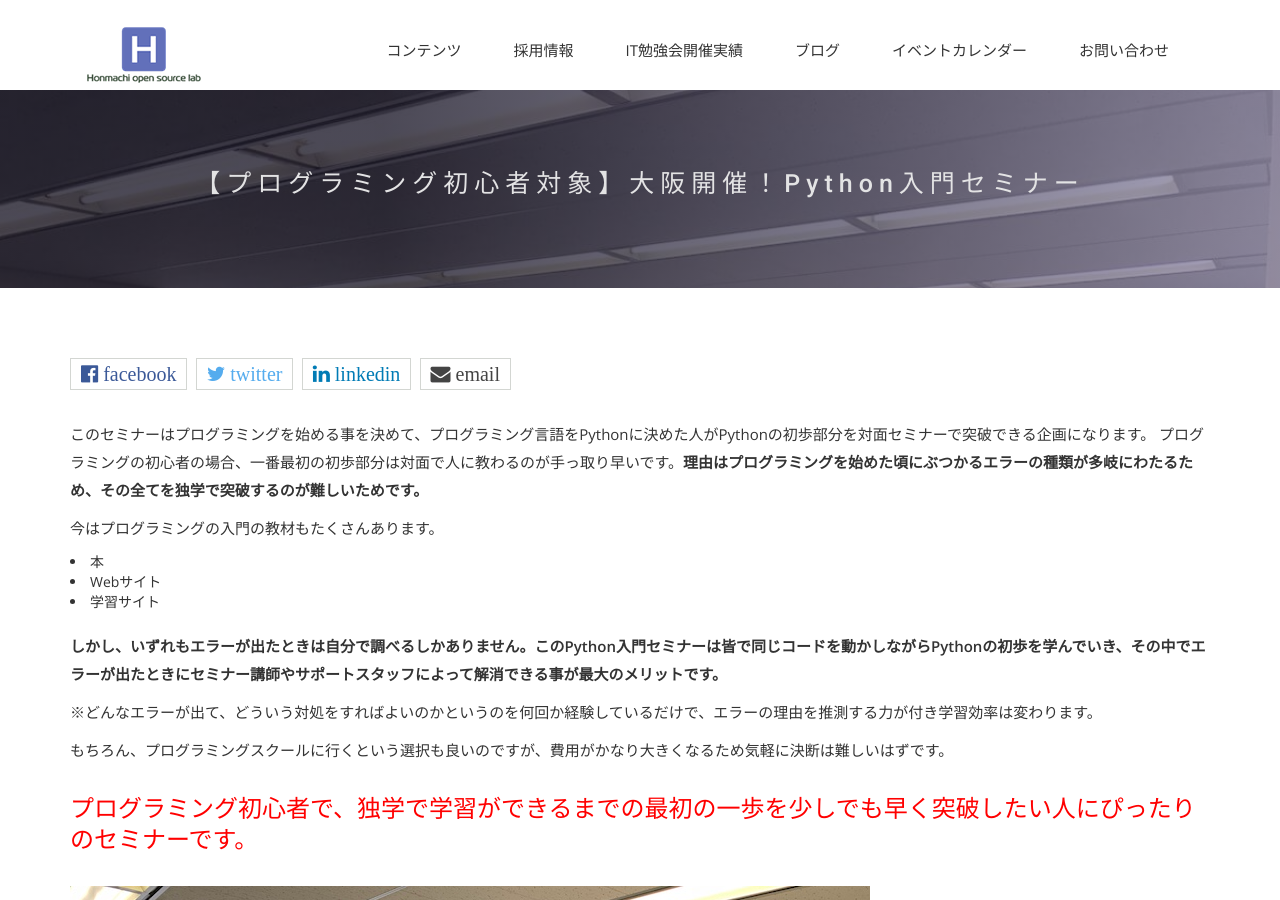
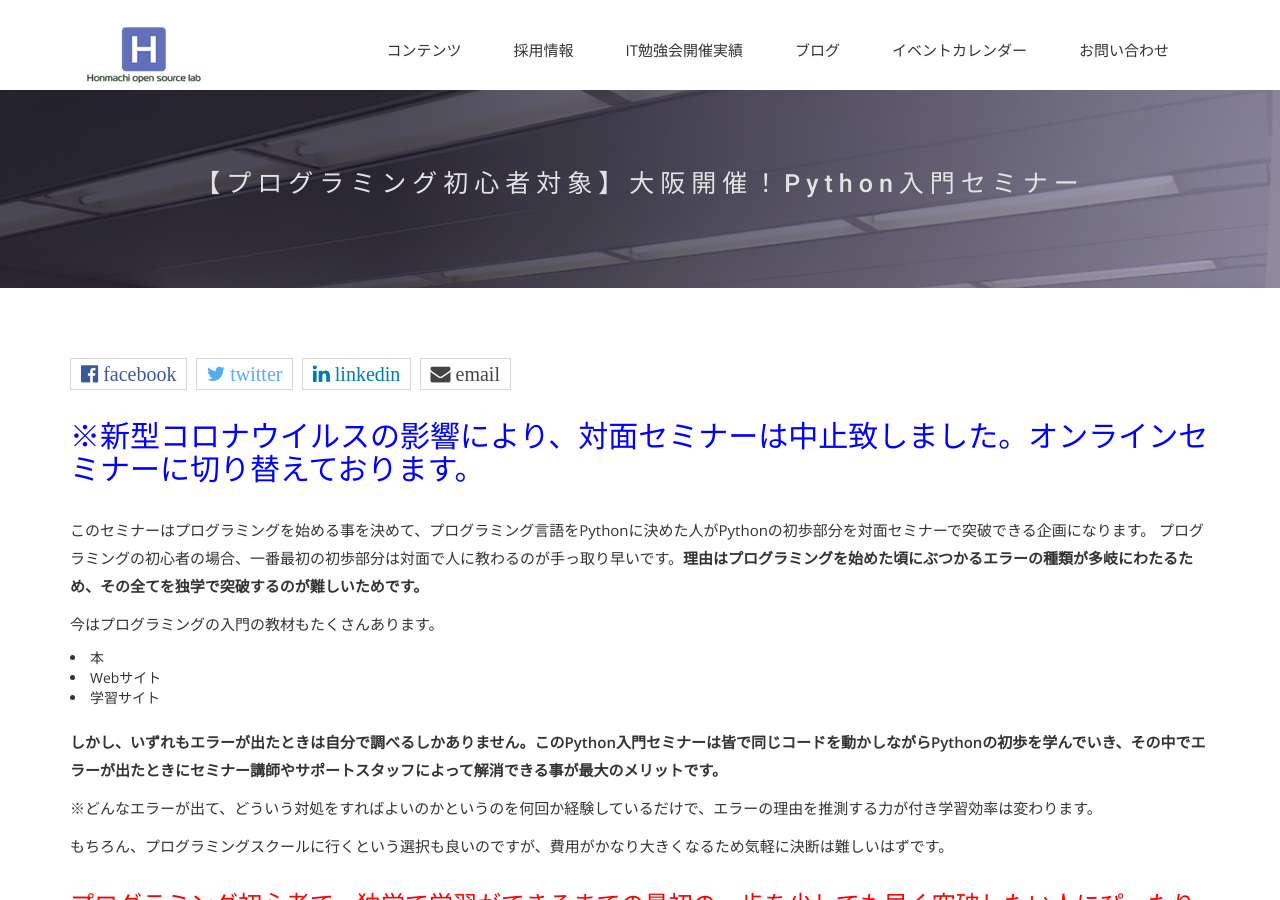
Before and after one commit to hommachi-open-source-lab/hommachi-open-source-lab.github.io, a Jekyll site: the page built from contents/study/python_seminar_for_beginners.html, in a window 1280 px wide and 900 px high. Built offline with Jekyll 4.4.1, drawn with Linux system fonts in a browser that asks for light colours; nearby versions of some CDN libraries; some web fonts are replaced; some of the changed text lies outside the part shown.

Commit message:
online seminer

```diff
--- a/contents/study/python_seminar_for_beginners.html
+++ b/contents/study/python_seminar_for_beginners.html
@@ -23,6 +23,9 @@ permalink: /contents/study/python_seminar_for_beginners/
 <section id="contact-form">
     <div class="container">
         {% include share-bar.html %}
+        <h2>
+            <font color="blue">※新型コロナウイルスの影響により、対面セミナーは中止致しました。オンラインセミナーに切り替えております。</font>
+        </h2>
         <br>
         <p>このセミナーはプログラミングを始める事を決めて、プログラミング言語をPythonに決めた人がPythonの初歩部分を対面セミナーで突破できる企画になります。
             プログラミングの初心者の場合、一番最初の初歩部分は対面で人に教わるのが手っ取り早いです。<b>理由はプログラミングを始めた頃にぶつかるエラーの種類が多岐にわたるため、その全てを独学で突破するのが難しいためです。</b>
@@ -79,8 +82,9 @@ permalink: /contents/study/python_seminar_for_beginners/
         <h3>日程</h3>
         <p>2020年3月8日（日）10:00-18:00</p>
         <h3>会場</h3>
-        <p>本町オープンソースラボ</p>
-        <p>住所：大阪市中央区瓦町3-4-9 801（株式会社ソウ内）</p>
+        <p><s>本町オープンソースラボ</s></p>
+        <p>オンライン（ZOOM）</p>
+        <p><s>住所：大阪市中央区瓦町3-4-9 801（株式会社ソウ内）</s></p>
         <h3>内容</h3>
         <div class="panel panel-default">
             <div class="panel-heading">セミナー 第1章</div>
```
Also changed, not shown: other parts of contents/study/python_seminar_for_beginners.html (+4 -3 lines).
